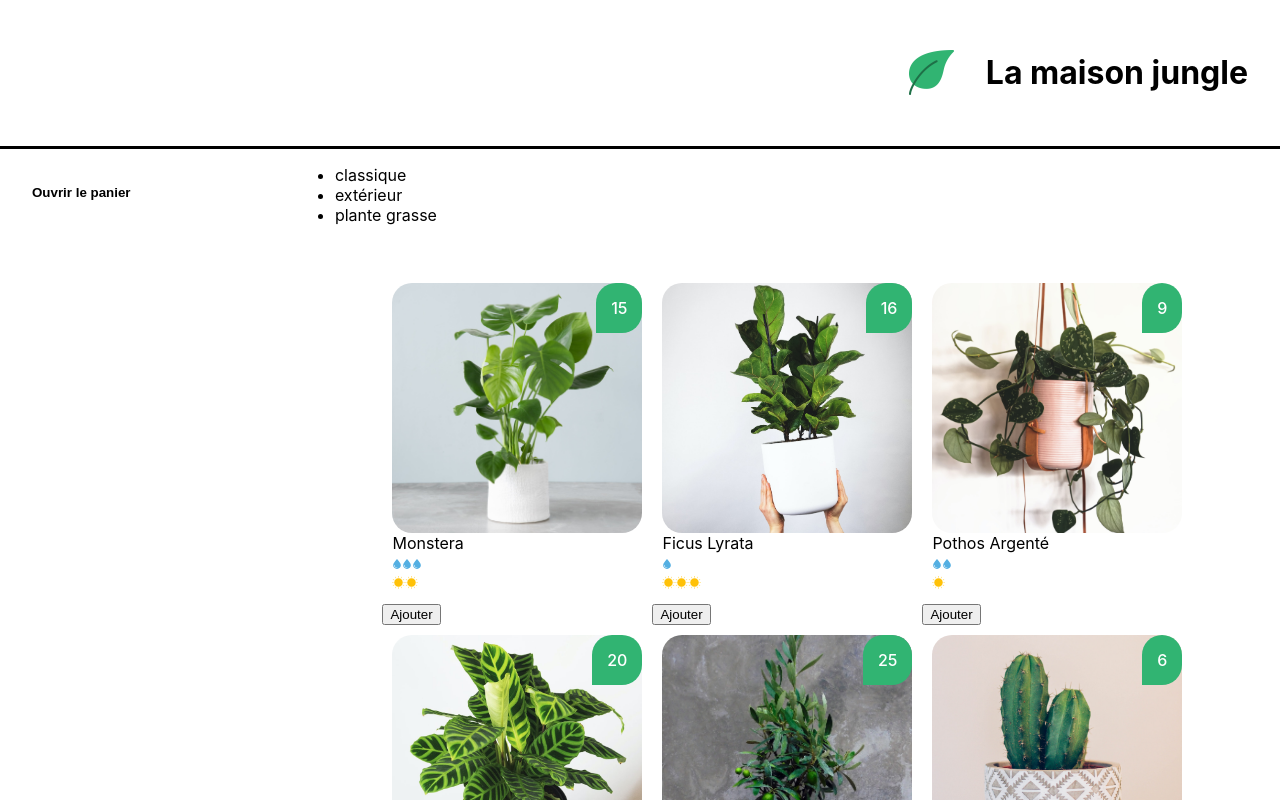
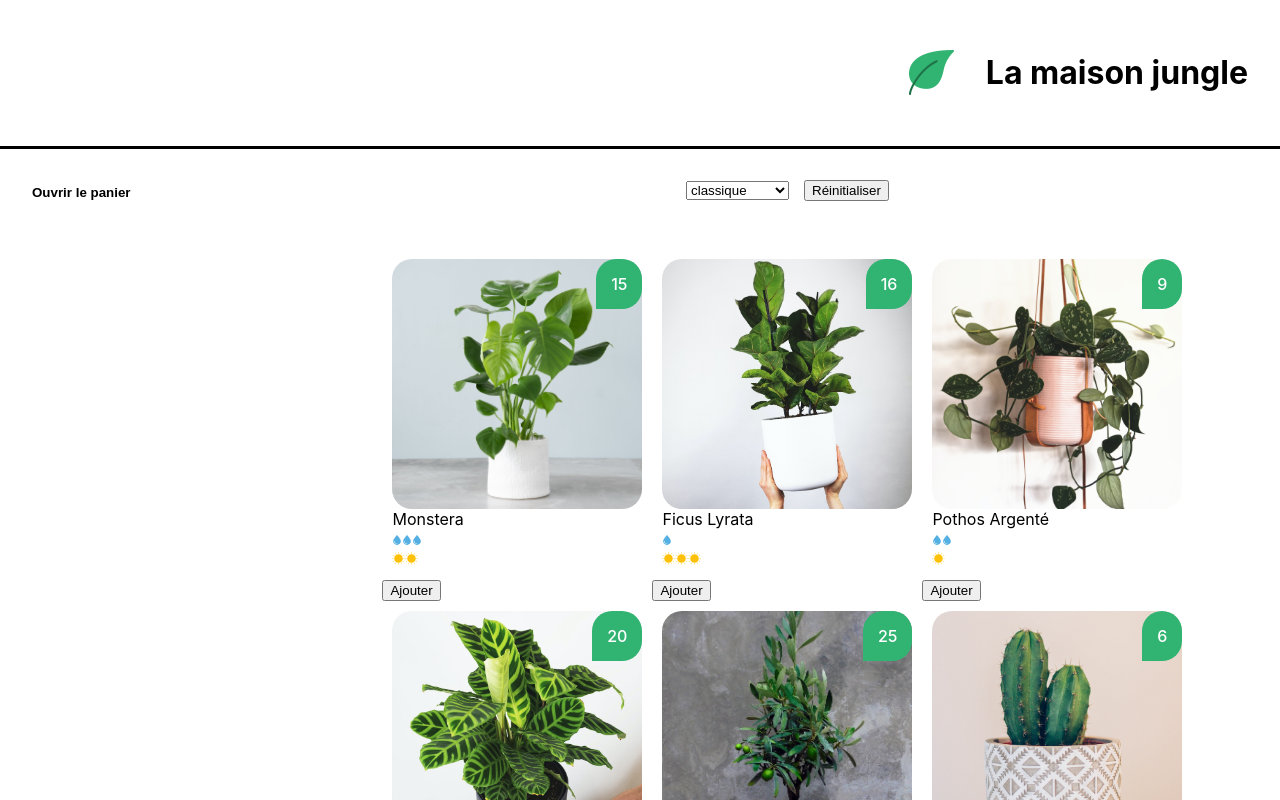
Before and after one commit to RouanLaporal/La_maison_jungle, a React (Create React App) app: page / in a window 1280 px wide. Shown: the top 800 px of the page. Built offline with nearby package versions, Linux system fonts and the light colour scheme.

Commit message:
Create a Categories component

```diff
--- a/src/components/App/App.tsx
+++ b/src/components/App/App.tsx
@@ -13,7 +13,10 @@ function App() {
       <Banner/>
       <div className='lmj-layout-inner'>
         <Cart cart={cart} updateCart={updateCart}/>
-        <ShoppingList cart={cart} updateCart={updateCart}/>
+        <ShoppingList
+          cart={cart}
+          updateCart={updateCart}
+        />
       </div>
       <Footer/>
     </div>
--- /dev/null
+++ b/src/components/Categories/Categories.css
@@ -0,0 +1,8 @@
+.lmj-categories {
+	text-align: center;
+	padding-top: 30px;
+}
+
+.lmj-categories-select {
+	margin-right: 15px;
+}
--- /dev/null
+++ b/src/components/Categories/Categories.tsx
@@ -0,0 +1,31 @@
+import { plantList} from "../../data/plantList"
+import ICategoryState from "../../interface/ICategoryState";
+import { IplantList } from "../../interface/IPlantList";
+import "./Categories.css"
+
+
+function Categories(props:ICategoryState){
+
+    const categories = plantList.reduce((acc:any, plant: IplantList) =>
+        acc.includes(plant.category) ? acc : [...acc, plant.category], []
+    )
+
+    function handleChange(event:any){
+        console.log(props.category)
+        props.updateCategory(event.target.value)
+    }
+
+
+    return(
+        <div className="lmj-categories">
+            <select onChange={handleChange} className="lmj-categories-select" value={props.category}>
+                {categories.map((category:string) =>(
+                    <option key={category} value={category}>{category}</option>
+                ))}
+            </select>
+            <button onClick={() => props.updateCategory("")}>Réinitialiser</button>
+        </div>
+    )
+}
+
+export default Categories
--- a/src/components/ShoppingList/ShoppingList.tsx
+++ b/src/components/ShoppingList/ShoppingList.tsx
@@ -1,12 +1,13 @@
 import { plantList} from "../../data/plantList"
-import { IplantList } from "../../interface/IPlantList";
 import PlantItem from "../PlantItem/PlantItem";
+import './ShoppingList.css';
+import { useState } from "react";
+import Categories from "../Categories/Categories";
 import { ICartState } from "../../interface/ICartState";
-import './ShoppingList.css';
 function ShoppingList(props:ICartState){
-    const categories = plantList.reduce((acc:any, plant: IplantList) =>
-        acc.includes(plant.category) ? acc : [...acc, plant.category], []
-    )
+
+    const [category, updateCategory] = useState("")
+
     function addToCart(name:string, price:number){
         const currentPlantSaved = props.cart.find((plant) => plant.name === name)
         if(currentPlantSaved) {
@@ -20,16 +21,26 @@ function ShoppingList(props:ICartState){
             props.updateCart([...props.cart, { name, price, amount: 1 }])
         }
     }
+
     return(
         <div className="lmj-shopping-list">
-            <ul>
-                {categories.map((category:string) =>(
-                    <li key={category}>{category}</li>
-                ))}
-            </ul>
+            <Categories category={category} updateCategory={updateCategory}/>
             <ul role="dialog" className="lmj-plant-list">
-                {plantList.map((plant) =>(
-                    <div key={plant.id}>
+                {category === "" ?
+                    plantList.map((plant) =>(
+                        <div key={plant.id}>
+                            <PlantItem
+                                name={plant.name}
+                                cover={plant.cover}
+                                light={plant.light}
+                                water={plant.water}
+                                price={plant.price}
+                            />
+                            <button onClick={() => addToCart(plant.name, plant.price)}>Ajouter</button>
+                        </div>))
+                    : plantList.map((plant)=>(
+                        plant.category === category ?
+                        <div key={plant.id}>
                         <PlantItem
                             name={plant.name}
                             cover={plant.cover}
@@ -39,7 +50,9 @@ function ShoppingList(props:ICartState){
                         />
                         <button onClick={() => addToCart(plant.name, plant.price)}>Ajouter</button>
                     </div>
-                ))}
+                    : ""
+                    ))
+                    }
             </ul>
         </div>
     )
--- /dev/null
+++ b/src/interface/ICategoryState.tsx
@@ -0,0 +1,4 @@
+export default interface ICategoryState{
+    category:string,
+    updateCategory:any
+}
```
